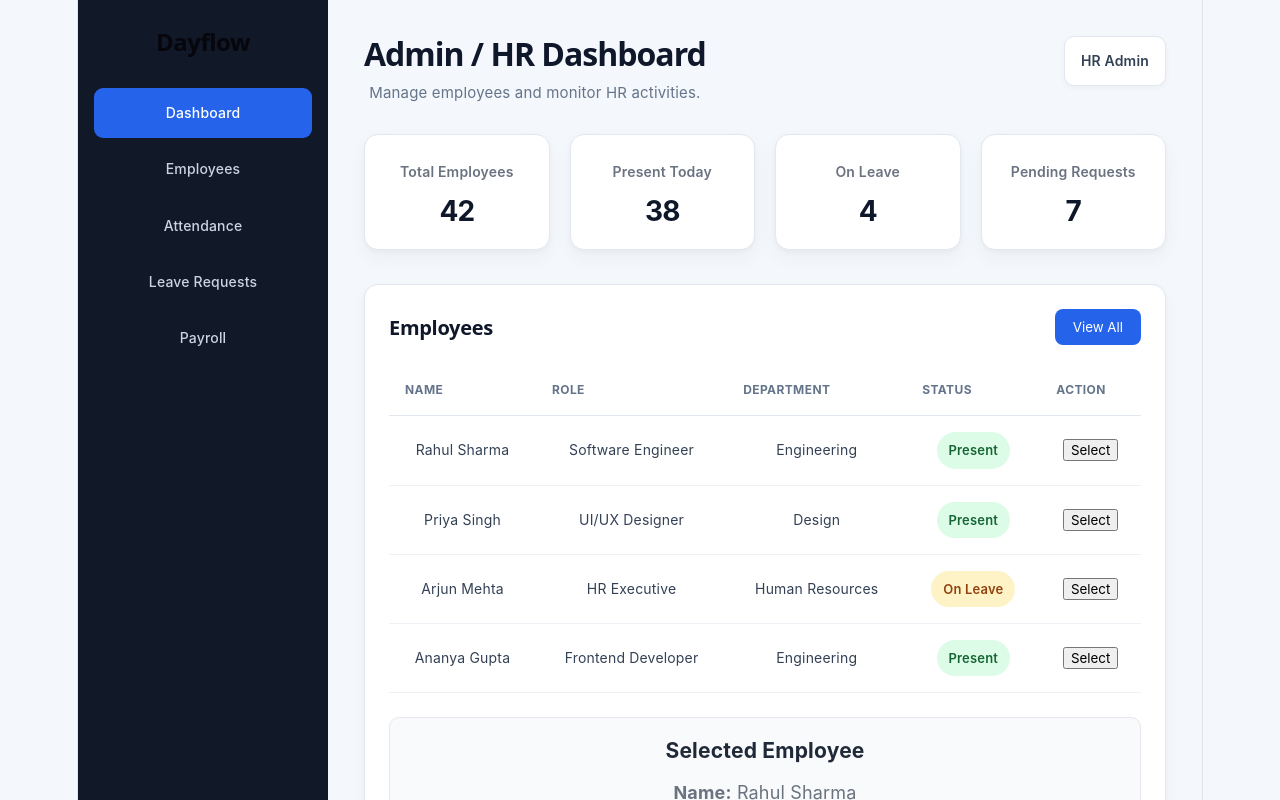
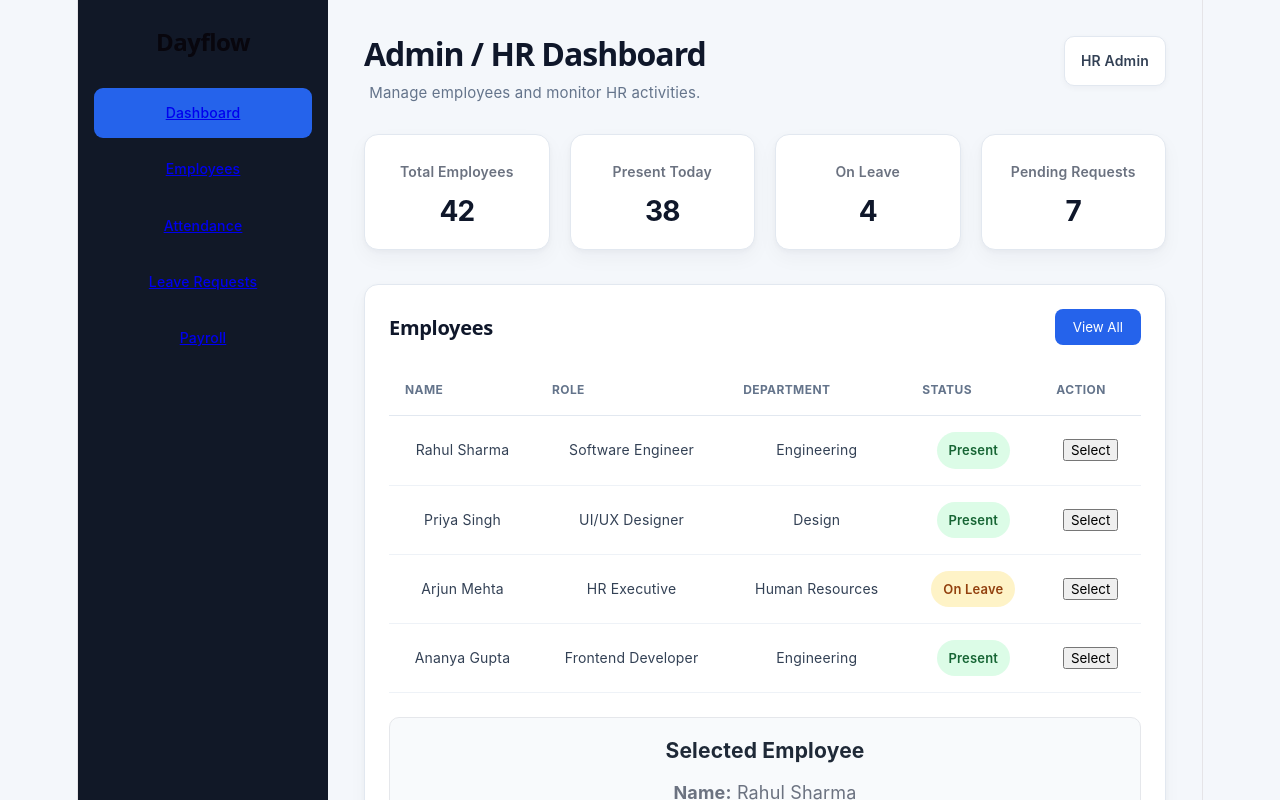
Before and after one commit to katyaini0909/dayflow, a React app in the folder frontend/: page /admin/dashboard in a window 1280 px wide. Shown: the top 800 px of the page. Built offline with nearby package versions, Linux system fonts and the light colour scheme; the HTML template or start-up script is replaced by a standard one.

Commit message:
Fix admin sidebar navigation

```diff
--- a/frontend/src/admin/pages/AdminDashboard.jsx
+++ b/frontend/src/admin/pages/AdminDashboard.jsx
@@ -1,4 +1,5 @@
 import { useState } from "react";
+import { Link } from "react-router-dom";
 import "../AdminDashboard.css";
 import AnimatedNumber from "../components/AnimatedNumber";
 import Reveal from "../components/Reveal";
@@ -42,11 +43,25 @@ function AdminDashboard() {
 
         <nav>
           <ul>
-            <li>Dashboard</li>
-            <li>Employees</li>
-            <li>Attendance</li>
-            <li>Leave Requests</li>
-            <li>Payroll</li>
+            <li>
+  <Link to="/admin/dashboard">Dashboard</Link>
+</li>
+
+<li>
+  <Link to="/admin/employees">Employees</Link>
+</li>
+
+<li>
+  <Link to="/admin/attendance">Attendance</Link>
+</li>
+
+<li>
+  <Link to="/admin/leave">Leave Requests</Link>
+</li>
+
+<li>
+  <Link to="/admin/payroll">Payroll</Link>
+</li>
           </ul>
         </nav>
       </aside>
```
